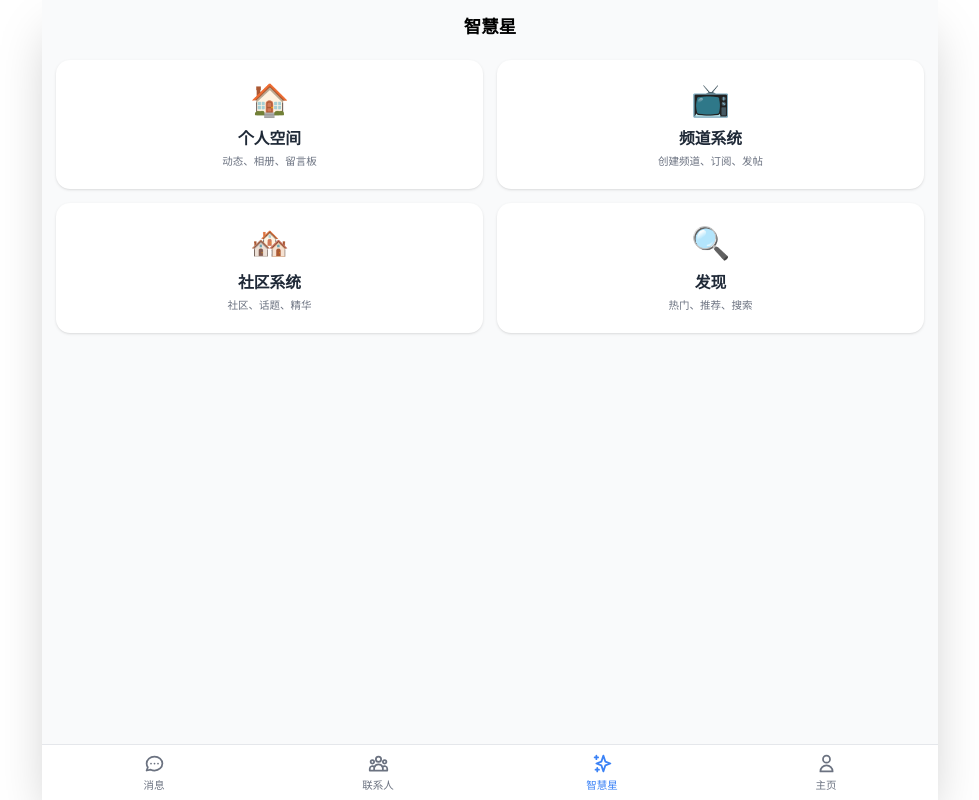
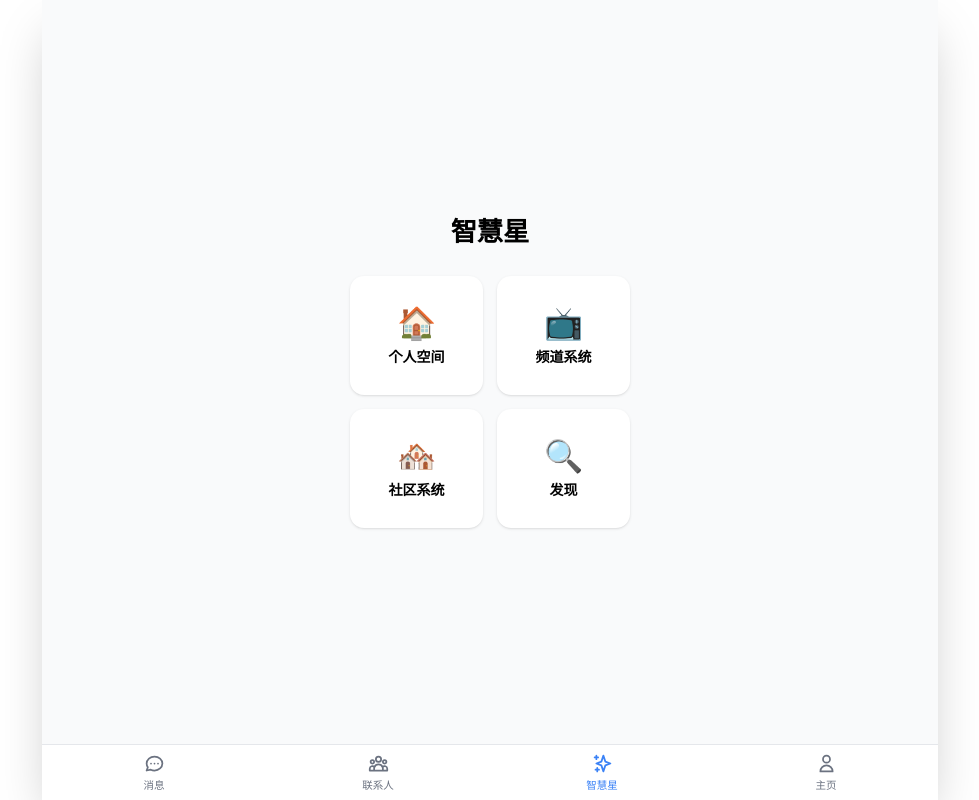
Before and after one commit to yangui88168/xianqu, a Next.js app in the folder clients/web/: page /zhihui in a window 1280 px wide. Shown: the whole page, without its empty margins (150-1129 px from the left). Built offline with nearby package versions, Linux system fonts and the light colour scheme; a small style sheet from the web is missing.

Commit message:
Update index.tsx

```diff
--- a/clients/web/pages/zhihui/index.tsx
+++ b/clients/web/pages/zhihui/index.tsx
@@ -1,29 +1,24 @@
-import { useRouter } from 'next/router';
-
-const modules = [
-  { title: '个人空间', desc: '动态、相册、留言板', path: '/zhihui/space', icon: '🏠' },
-  { title: '频道系统', desc: '创建频道、订阅、发帖', path: '/zhihui/channel', icon: '📺' },
-  { title: '社区系统', desc: '社区、话题、精华', path: '/zhihui/community', icon: '🏘️' },
-  { title: '发现', desc: '热门、推荐、搜索', path: '/zhihui/discover', icon: '🔍' },
-];
-
 export default function ZhihuiHome() {
-  const router = useRouter();
   return (
-    <div className="h-full overflow-y-auto bg-gray-50 p-4">
-      <h1 className="text-xl font-bold text-center mb-6">智慧星</h1>
-      <div className="grid grid-cols-2 gap-4">
-        {modules.map((mod) => (
-          <button
-            key={mod.path}
-            onClick={() => router.push(mod.path)}
-            className="bg-white rounded-2xl shadow p-6 flex flex-col items-center justify-center hover:shadow-md transition active:scale-95"
-          >
-            <span className="text-4xl mb-3">{mod.icon}</span>
-            <h2 className="text-lg font-bold text-gray-800">{mod.title}</h2>
-            <p className="text-xs text-gray-500 mt-1">{mod.desc}</p>
-          </button>
-        ))}
+    <div className="h-full flex flex-col items-center justify-center bg-gray-50">
+      <h1 className="text-3xl font-bold mb-8">智慧星</h1>
+      <div className="grid grid-cols-2 gap-4 w-80">
+        <a href="/zhihui/space" className="bg-white p-8 rounded-2xl shadow text-center">
+          <span className="text-4xl">🏠</span>
+          <p className="font-bold mt-2">个人空间</p>
+        </a>
+        <a href="/zhihui/channel" className="bg-white p-8 rounded-2xl shadow text-center">
+          <span className="text-4xl">📺</span>
+          <p className="font-bold mt-2">频道系统</p>
+        </a>
+        <a href="/zhihui/community" className="bg-white p-8 rounded-2xl shadow text-center">
+          <span className="text-4xl">🏘️</span>
+          <p className="font-bold mt-2">社区系统</p>
+        </a>
+        <a href="/zhihui/discover" className="bg-white p-8 rounded-2xl shadow text-center">
+          <span className="text-4xl">🔍</span>
+          <p className="font-bold mt-2">发现</p>
+        </a>
       </div>
     </div>
   );
```
